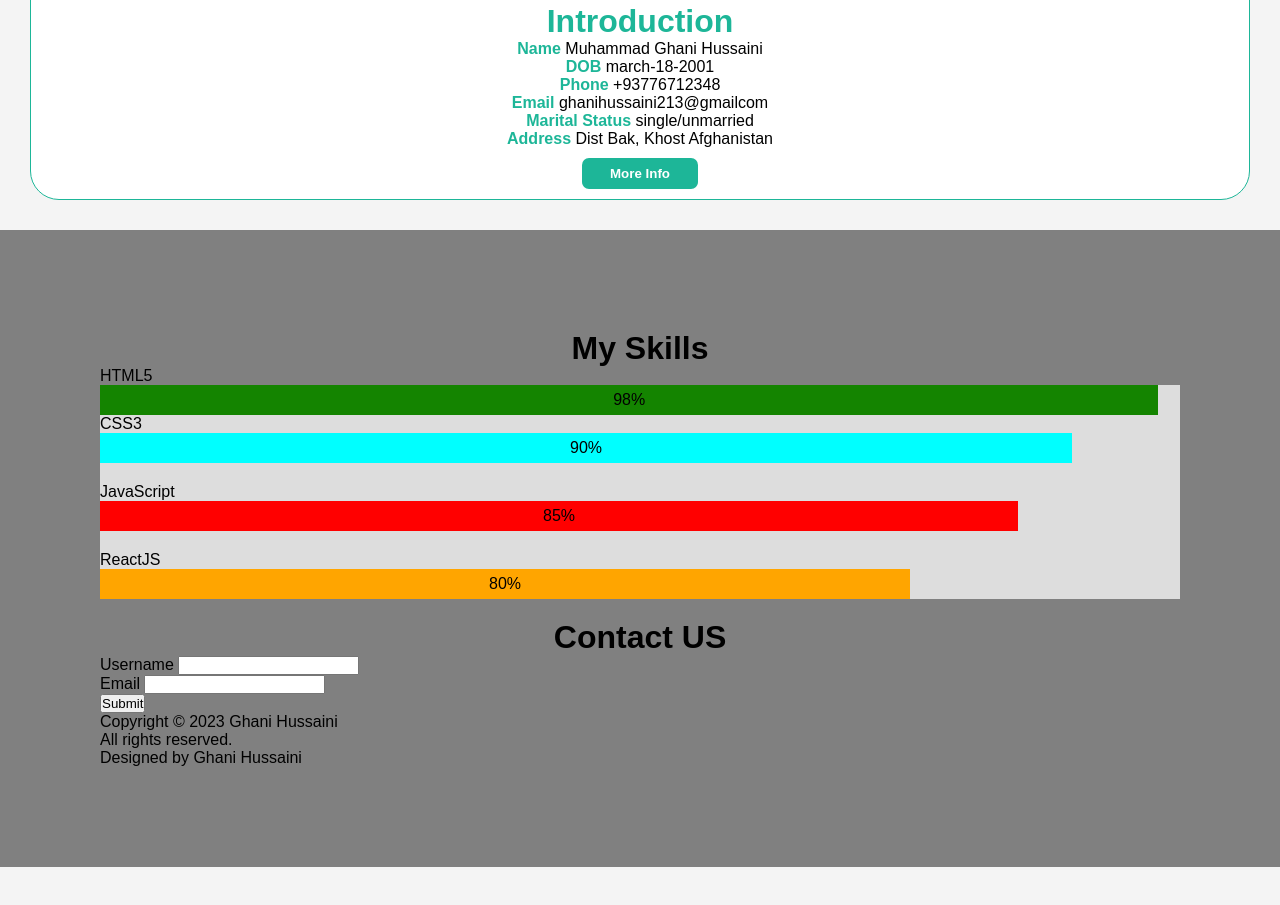
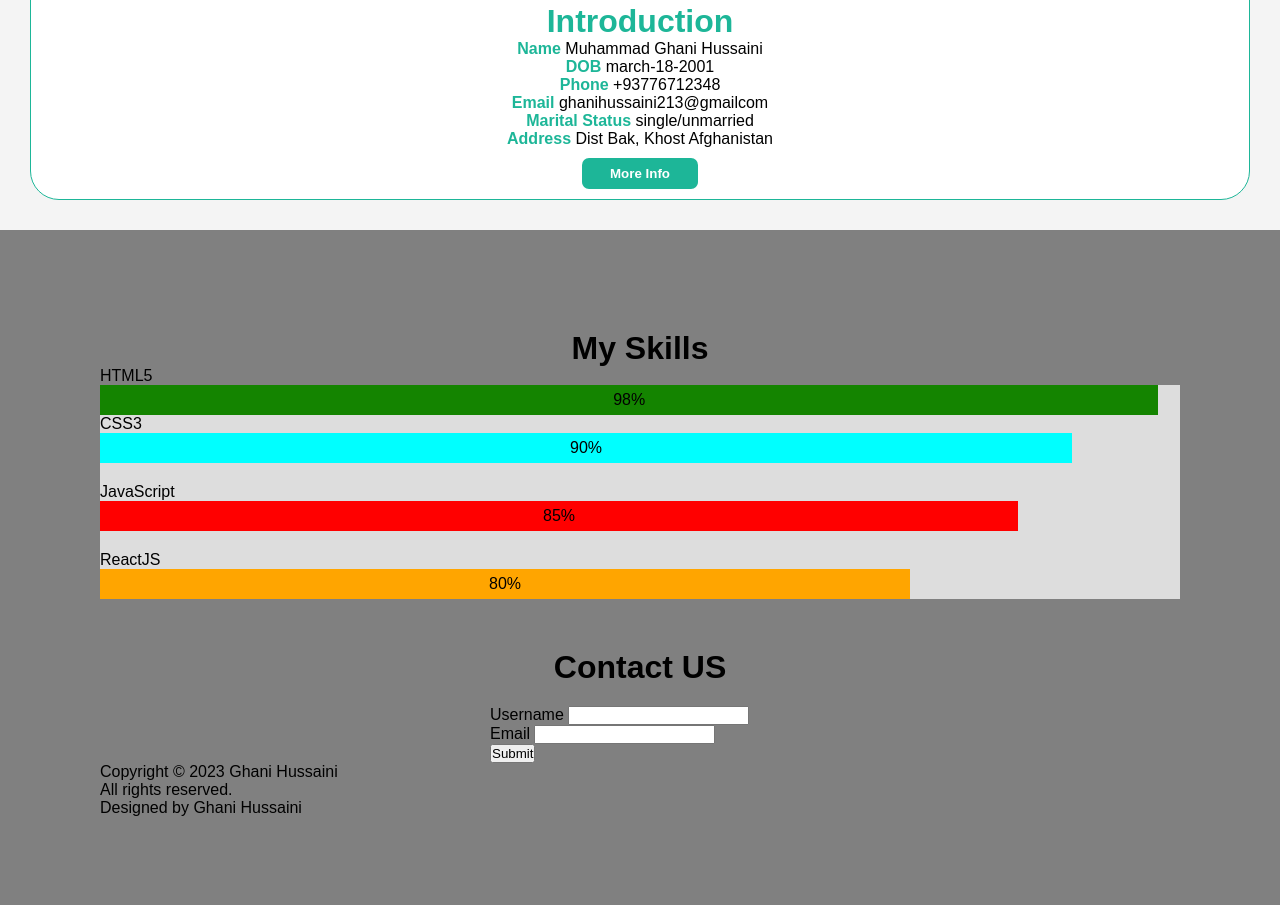
Before and after one commit to GhaniHussaini/user-skills-profile, a plain HTML site: page index.html in a window 1280 px wide. Shown: the part 1595-2500 px from the top of the page. Before the commit the page ends 2462 px from the top, so only its background shows below. Drawn offline with Linux system fonts and the light colour scheme.

Commit message:
contact section is updated

```diff
--- a/style.css
+++ b/style.css
@@ -267,3 +267,26 @@ text-align: center;
     line-height: 30px;
     color: rgb(2, 0, 0);
 }
+#contact
+{
+    display: flex;
+    flex-direction: column;
+    align-items: center;
+    margin-top: 50px;
+}
+#contact h1
+{
+    color: black;
+    margin-bottom: 20px;
+}
+#contact form
+{
+    display: flex;
+    flex-direction: column;
+    width: 300px;
+}
+#contact form uername
+{
+    margin-bottom: 10px;
+
+}
```
